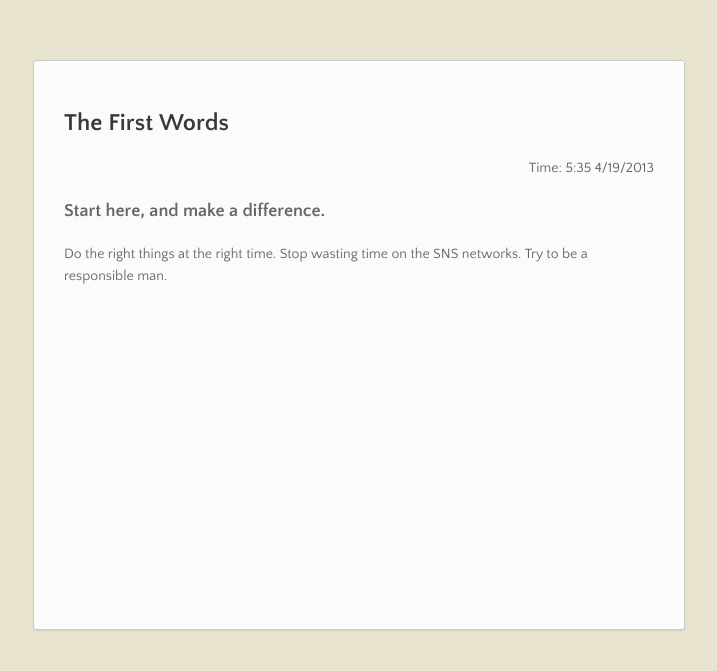
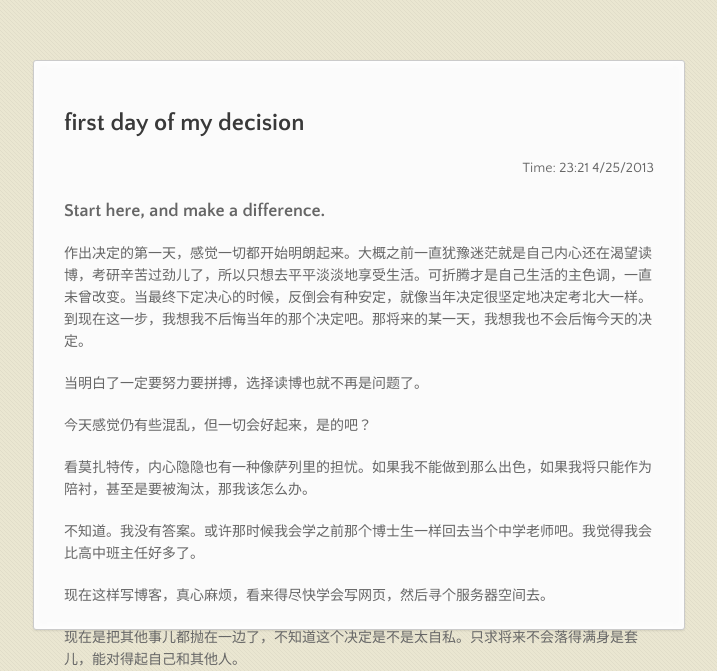
Before and after one commit to tuifeide/tuifeide.github.io, a plain HTML site: page index.html in a window 1280 px wide. Shown: the part 890-1561 px from the top of the page, without its empty margins (282-999 px from the left). Drawn offline with nearby package versions, Linux system fonts and the light colour scheme.

Commit message:
Update index.html

```diff
--- a/index.html
+++ b/index.html
@@ -39,10 +39,16 @@
         <p>Do the right things at the right time. <n>Stop wasting time on the SNS networks. </n><n>Try to be a responsible man.</n></p>
       </section>
       <section>
-        <p><h2>The First Words</h2></p>
-        <p align=right>Time: 5:35 4/19/2013</p>
+        <p><h2>first day of my decision</h2></p>
+        <p align=right>Time: 23:21 4/25/2013</p>
         <p><h3>Start here, and make a difference.</h3></p>
-        <p>Do the right things at the right time. <n>Stop wasting time on the SNS networks. </n><n>Try to be a responsible man.</n></p>
+        <p>作出决定的第一天，感觉一切都开始明朗起来。大概之前一直犹豫迷茫就是自己内心还在渴望读博，考研辛苦过劲儿了，所以只想去平平淡淡地享受生活。可折腾才是自己生活的主色调，一直未曾改变。当最终下定决心的时候，反倒会有种安定，就像当年决定很坚定地决定考北大一样。到现在这一步，我想我不后悔当年的那个决定吧。那将来的某一天，我想我也不会后悔今天的决定。</p>
+        <p>当明白了一定要努力要拼搏，选择读博也就不再是问题了。</p>
+        <p>今天感觉仍有些混乱，但一切会好起来，是的吧？</p>
+        <p>看莫扎特传，内心隐隐也有一种像萨列里的担忧。如果我不能做到那么出色，如果我将只能作为陪衬，甚至是要被淘汰，那我该怎么办。</p>
+        <p>不知道。我没有答案。或许那时候我会学之前那个博士生一样回去当个中学老师吧。我觉得我会比高中班主任好多了。</p>
+        <p>现在这样写博客，真心麻烦，看来得尽快学会写网页，然后寻个服务器空间去。</p>
+        <p>现在是把其他事儿都抛在一边了，不知道这个决定是不是太自私。只求将来不会落得满身是套儿，能对得起自己和其他人。</p>
       </section>
       <footer>
         <p><small>Hosted on GitHub Pages &mdash; Theme by <a href="http://twitter.com/#!/michigangraham">mattgraham</a></small></p>
```
